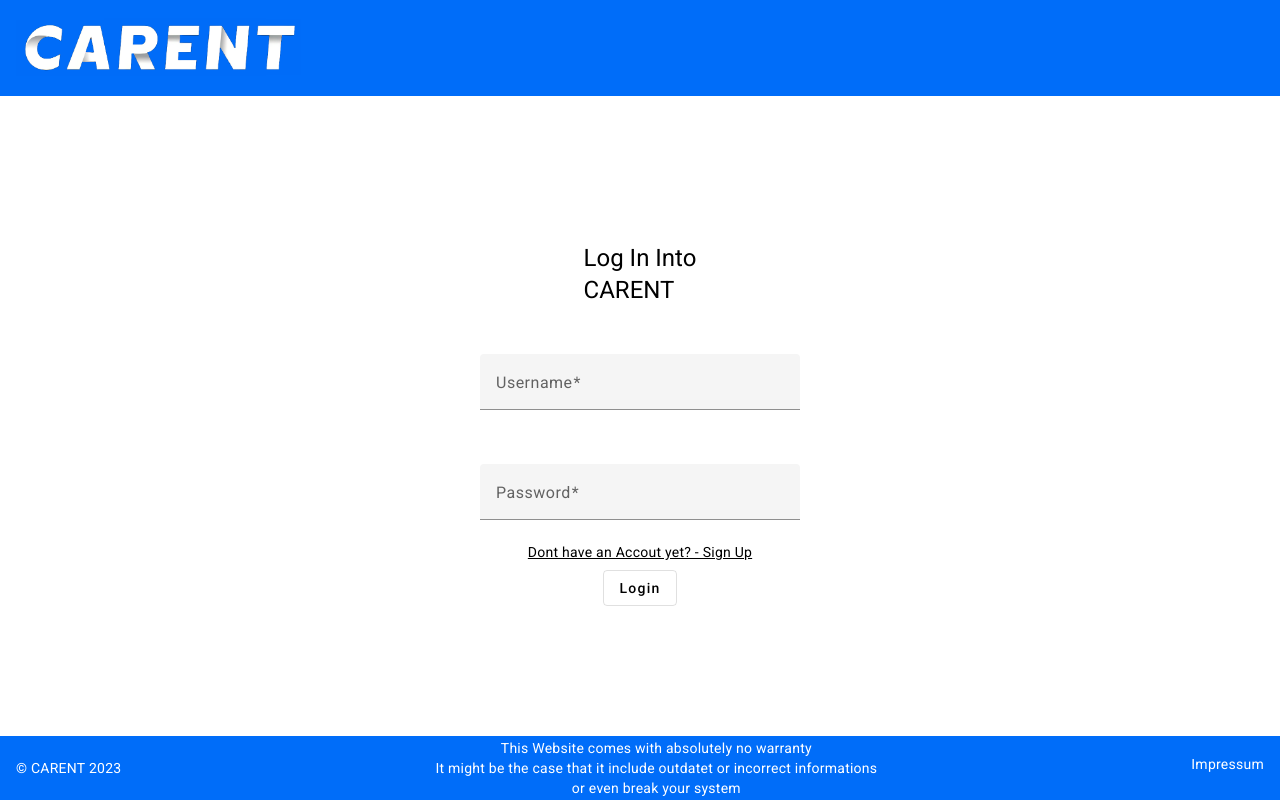
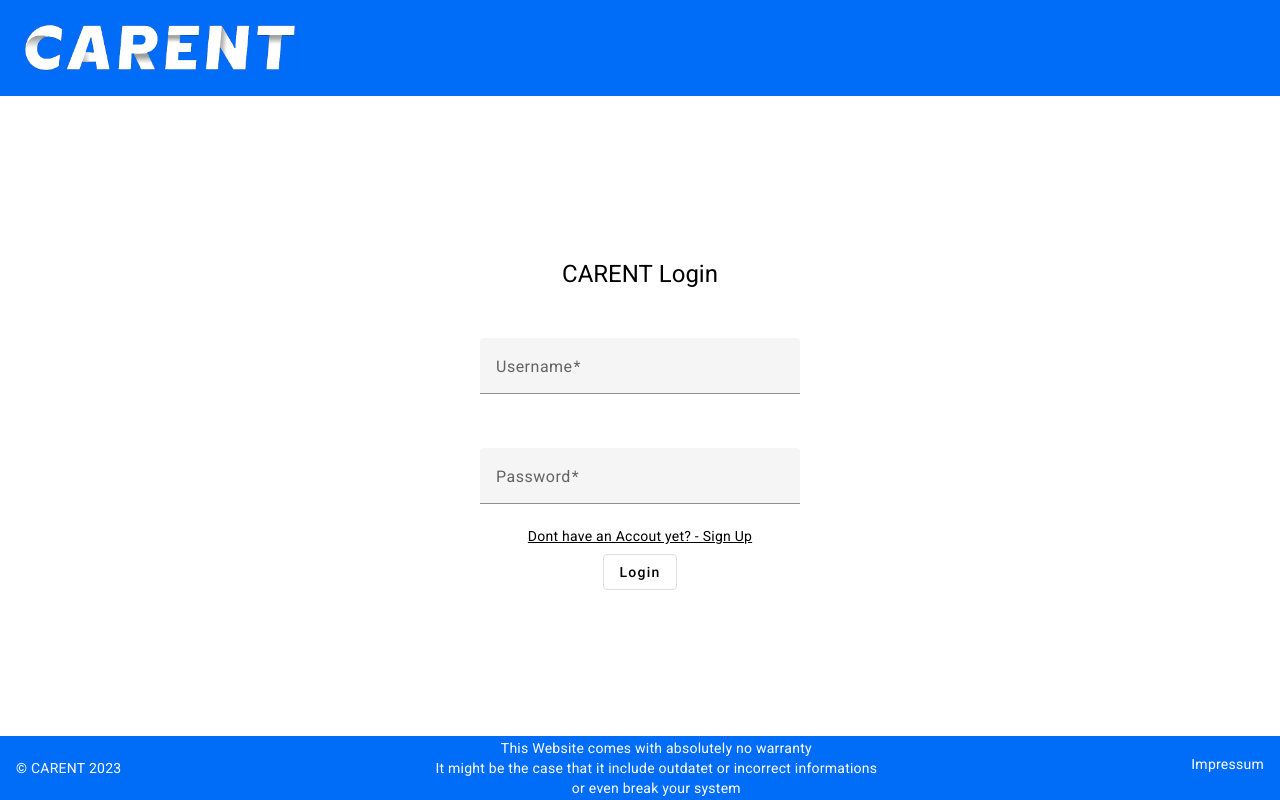
Before and after one commit to bbzblit/m426-ui, an Angular app: page /login in a window 1280 px wide. Built offline with nearby package versions, Linux system fonts and the light colour scheme; no server answers.

Commit message:
renamed login title

```diff
--- a/src/app/pages/login/login.component.html
+++ b/src/app/pages/login/login.component.html
@@ -1,6 +1,6 @@
 <div id="login-form-wrapper">
     <form  id="login-form">
-        <h1>Log In Into <div style="text-transform: uppercase">Carent</div></h1>
+        <h1><div style="text-transform: uppercase; display: inline;">Carent</div> Login</h1>
         <mat-form-field class="login-form-field">
             <mat-label>Username</mat-label>
             <input [formControl]="username" matInput required>
```
